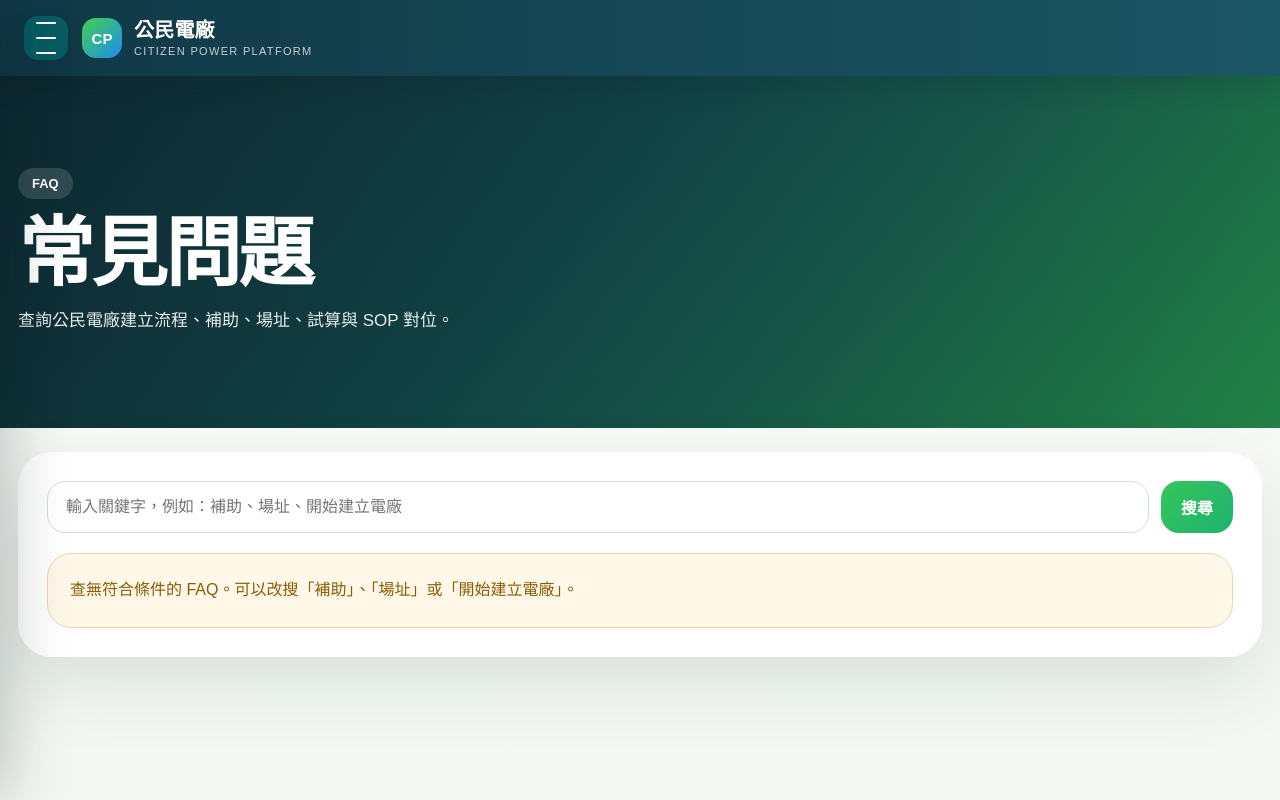
After one commit to eric100108/citizen-power-line-bot, a Flask app: template templates/faq_v1.html in a window 1280 px wide. The commit adds this page. Run offline with Flask 3, Linux system fonts and the light colour scheme; the template is opened without the code that fills it, so the values that code supplies are empty.

Commit message:
Fix FAQ page and refine navigation

```diff
--- a/app.py
+++ b/app.py
@@ -19,6 +19,7 @@ from progress_repo import create_progress, get_latest_user_progress, get_progres
 from progress_service import PROGRESS_STAGES, build_predicted_progress, build_sop_status, parse_progress_date
 
 app = Flask(__name__)
+app.json.ensure_ascii = False
 
 START_BUILD_KEYWORDS = {"開始建立電廠", "開始建電廠", "我要開始建立電廠", "開始建立電廠要做什麼？", "我要怎麼開始建立電廠"}
 FULL_SOP_KEYWORDS = {"完整 SOP", "完整SOP", "我要看完整 SOP", "我要看完整SOP"}
@@ -324,6 +325,7 @@ def home():
         "features": {
             "faq_all": "/faq",
             "faq_search": "/faq?keyword=補助",
+            "faq_api": "/api/faq?keyword=補助",
             "calc": "/calc?amount=10000",
             "site_estimate": "/site-estimate?site_ping=30&sales_mode=fit",
             "progress": "/progress",
@@ -339,7 +341,13 @@ def home():
 def faq():
     keyword = request.args.get("keyword", default="", type=str)
     rows = list_faqs(keyword)
+    return render_template("faq_v1.html", keyword=keyword, faq_rows=rows)
 
+
+@app.route("/api/faq")
+def faq_api():
+    keyword = request.args.get("keyword", default="", type=str)
+    rows = list_faqs(keyword)
     if not rows:
         return jsonify({"message": "查無符合條件的 FAQ"}), 404
 
--- a/templates/_site_drawer.html
+++ b/templates/_site_drawer.html
@@ -1,38 +1,61 @@
 <style>
   .cp-menu-trigger {
-    width: 48px;
-    height: 48px;
+    width: 44px;
+    height: 44px;
     flex: 0 0 auto;
     border: 0;
-    border-radius: 16px;
+    border-radius: 14px;
     display: inline-grid;
     place-items: center;
     background: #075c62;
     color: #ffffff;
     cursor: pointer;
-    box-shadow: 0 14px 30px rgba(4, 38, 45, .18);
+    box-shadow: 0 10px 22px rgba(4, 38, 45, .16);
   }
   .cp-menu-trigger span,
   .cp-menu-trigger::before,
   .cp-menu-trigger::after {
     content: "";
-    width: 22px;
+    width: 20px;
     height: 2px;
     border-radius: 999px;
     background: currentColor;
     display: block;
   }
   .cp-menu-trigger {
-    gap: 5px;
+    gap: 4px;
   }
   .topbar .topbar-inner {
+    max-width: none !important;
+    width: 100% !important;
+    margin: 0 !important;
+    padding-left: 24px !important;
+    padding-right: 24px !important;
     flex-direction: row !important;
     align-items: center !important;
     justify-content: flex-start !important;
+    gap: 14px !important;
   }
   .topbar .brand,
   .topbar .brand-link {
     min-width: 0;
+    gap: 12px !important;
+  }
+  .topbar .brand-mark {
+    width: 40px !important;
+    height: 40px !important;
+    border-radius: 14px !important;
+    font-size: 15px !important;
+  }
+  .topbar .brand-copy strong {
+    font-size: 20px !important;
+    line-height: 1.05 !important;
+    letter-spacing: .01em !important;
+  }
+  .topbar .brand-copy span {
+    margin-top: 4px !important;
+    font-size: 11px !important;
+    letter-spacing: .12em !important;
   }
   .cp-drawer-scrim {
     position: fixed;
@@ -146,9 +169,26 @@
   }
   @media (max-width: 720px) {
     .cp-menu-trigger {
-      width: 46px;
-      height: 46px;
-      border-radius: 15px;
+      width: 42px;
+      height: 42px;
+      border-radius: 14px;
+    }
+    .topbar .topbar-inner {
+      padding-left: 16px !important;
+      padding-right: 16px !important;
+      gap: 12px !important;
+    }
+    .topbar .brand-mark {
+      width: 38px !important;
+      height: 38px !important;
+      font-size: 14px !important;
+    }
+    .topbar .brand-copy strong {
+      font-size: 18px !important;
+    }
+    .topbar .brand-copy span {
+      font-size: 10px !important;
+      letter-spacing: .10em !important;
     }
     .cp-drawer {
       width: min(360px, 92vw);
@@ -194,7 +234,7 @@
       <strong>SOP 進度對位</strong>
       <span>查看目前步驟與下一步建議。</span>
     </a>
-    <a class="cp-drawer-link" href="/faq?keyword=補助">
+    <a class="cp-drawer-link" href="/faq">
       <strong>FAQ</strong>
       <span>補助、場址、建立流程與常見問題。</span>
     </a>
--- /dev/null
+++ b/templates/faq_v1.html
@@ -0,0 +1,204 @@
+<!DOCTYPE html>
+<html lang="zh-Hant">
+<head>
+  <meta charset="UTF-8">
+  <meta name="viewport" content="width=device-width, initial-scale=1.0">
+  <title>FAQ | 公民電廠平台</title>
+  <style>
+    :root {
+      --bg:#f4f8f3;
+      --text:#14261f;
+      --sub:#5d6f66;
+      --muted:#7b8d84;
+      --line:#d5e3db;
+      --surface:rgba(255,255,255,.94);
+      --nav:#103845;
+      --nav2:#1b5664;
+      --green:#35c65a;
+      --blue:#1d84cc;
+      --shadow:0 28px 72px rgba(17,50,37,.12);
+      --radius-xl:34px;
+    }
+    * { box-sizing:border-box; }
+    body {
+      margin:0;
+      min-height:100vh;
+      font-family:"Microsoft JhengHei","PingFang TC",sans-serif;
+      color:var(--text);
+      background:
+        radial-gradient(circle at top left, rgba(53,198,90,.16), transparent 28%),
+        radial-gradient(circle at top right, rgba(29,132,204,.14), transparent 30%),
+        linear-gradient(180deg,#fbfdfb 0%,var(--bg) 100%);
+    }
+    .shell { width:min(1480px, calc(100% - 36px)); margin:0 auto; }
+    .topbar {
+      position:sticky;
+      top:0;
+      z-index:30;
+      background:linear-gradient(90deg,var(--nav),var(--nav2));
+      color:#fff;
+      box-shadow:0 10px 26px rgba(11,32,40,.18);
+    }
+    .topbar-inner {
+      min-height:76px;
+      display:flex;
+      align-items:center;
+      justify-content:space-between;
+      gap:18px;
+    }
+    .brand {
+      display:flex;
+      align-items:center;
+      gap:14px;
+      color:inherit;
+      text-decoration:none;
+    }
+    .brand-mark {
+      width:46px;
+      height:46px;
+      border-radius:14px;
+      display:grid;
+      place-items:center;
+      background:linear-gradient(135deg,#43d14a,#1f8bf4);
+      font-weight:800;
+    }
+    .brand-copy strong { display:block; font-size:21px; line-height:1.1; }
+    .brand-copy span { display:block; margin-top:4px; font-size:12px; color:rgba(255,255,255,.76); letter-spacing:.08em; }
+    .hero {
+      padding:clamp(44px,8vw,92px) 0;
+      color:#fff;
+      background:
+        linear-gradient(120deg,rgba(8,28,35,.78),rgba(10,50,43,.46)),
+        linear-gradient(135deg,#1d5461 0%,#217b7a 46%,#35c65a 100%);
+    }
+    .badge { display:inline-flex; padding:8px 14px; border-radius:999px; background:rgba(255,255,255,.14); font-size:13px; font-weight:700; }
+    h1 { margin:16px 0 12px; font-size:clamp(42px,6vw,76px); line-height:1.02; letter-spacing:-.035em; }
+    .hero p { margin:0; max-width:760px; color:rgba(255,255,255,.9); line-height:1.85; font-size:17px; }
+    .section { padding:24px 0 44px; }
+    .panel {
+      background:var(--surface);
+      border:1px solid rgba(255,255,255,.88);
+      border-radius:var(--radius-xl);
+      padding:28px;
+      box-shadow:var(--shadow);
+      backdrop-filter:blur(10px);
+    }
+    form {
+      display:grid;
+      grid-template-columns:1fr auto;
+      gap:12px;
+      margin-bottom:20px;
+    }
+    input {
+      width:100%;
+      border:1px solid #cfe0d5;
+      border-radius:18px;
+      padding:15px 18px;
+      font-size:16px;
+      font-family:inherit;
+      color:var(--text);
+      background:#fff;
+    }
+    .button {
+      border:0;
+      border-radius:18px;
+      padding:14px 20px;
+      background:linear-gradient(135deg,var(--green),#1fb16f);
+      color:#fff;
+      font-size:16px;
+      font-weight:800;
+      cursor:pointer;
+      white-space:nowrap;
+    }
+    .faq-list { display:grid; gap:14px; }
+    .faq-card {
+      border:1px solid var(--line);
+      border-radius:24px;
+      padding:20px 22px;
+      background:#fff;
+      box-shadow:0 16px 34px rgba(19,58,42,.06);
+    }
+    .faq-card span {
+      display:inline-flex;
+      margin-bottom:10px;
+      padding:6px 10px;
+      border-radius:999px;
+      background:#eaf4ff;
+      color:#145d8d;
+      font-size:12px;
+      font-weight:800;
+    }
+    .faq-card h2 {
+      margin:0 0 10px;
+      font-size:22px;
+      line-height:1.35;
+    }
+    .faq-card p {
+      margin:0;
+      color:var(--sub);
+      line-height:1.85;
+      white-space:pre-line;
+    }
+    .empty {
+      padding:22px;
+      border-radius:24px;
+      background:#fff7e7;
+      color:#8a5c08;
+      border:1px solid #ecd8aa;
+      line-height:1.8;
+    }
+    @media (max-width:720px) {
+      .shell { width:calc(100% - 24px); }
+      .topbar-inner { min-height:68px; }
+      .panel { padding:22px; }
+      form { grid-template-columns:1fr; }
+      .button { width:100%; }
+    }
+  </style>
+</head>
+<body>
+  {% include "_site_drawer.html" %}
+  <header class="topbar">
+    <div class="shell topbar-inner">
+      <button class="cp-menu-trigger" type="button" onclick="cpOpenDrawer()" aria-label="開啟頁面切換"><span></span></button>
+      <a class="brand" href="/menu" aria-label="返回首頁">
+        <div class="brand-mark">CP</div>
+        <div class="brand-copy"><strong>公民電廠</strong><span>CITIZEN POWER PLATFORM</span></div>
+      </a>
+    </div>
+  </header>
+
+  <main>
+    <section class="hero">
+      <div class="shell">
+        <div class="badge">FAQ</div>
+        <h1>常見問題</h1>
+        <p>查詢公民電廠建立流程、補助、場址、試算與 SOP 對位。</p>
+      </div>
+    </section>
+
+    <section class="section">
+      <div class="shell panel">
+        <form method="get" action="/faq">
+          <input name="keyword" type="search" value="{{ keyword }}" placeholder="輸入關鍵字，例如：補助、場址、開始建立電廠">
+          <button class="button" type="submit">搜尋</button>
+        </form>
+
+        {% if faq_rows %}
+        <div class="faq-list">
+          {% for item in faq_rows %}
+          <article class="faq-card">
+            {% if item.category_name %}<span>{{ item.category_name }}</span>{% endif %}
+            <h2>{{ item.question }}</h2>
+            <p>{{ item.answer }}</p>
+          </article>
+          {% endfor %}
+        </div>
+        {% else %}
+        <div class="empty">查無符合條件的 FAQ。可以改搜「補助」、「場址」或「開始建立電廠」。</div>
+        {% endif %}
+      </div>
+    </section>
+  </main>
+</body>
+</html>
```
Also changed, not shown: templates/project_overview_v3.html (+4 -7 lines).
